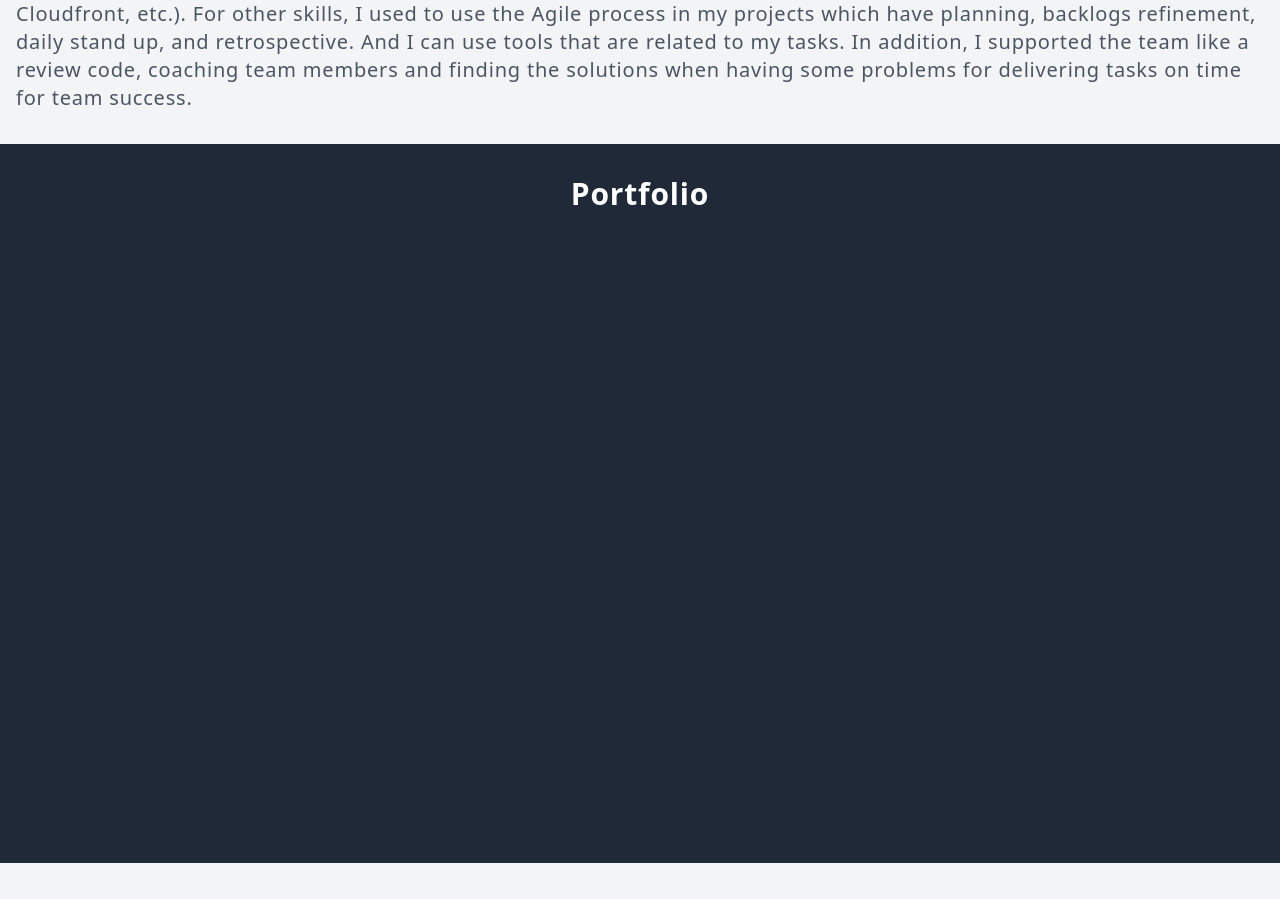
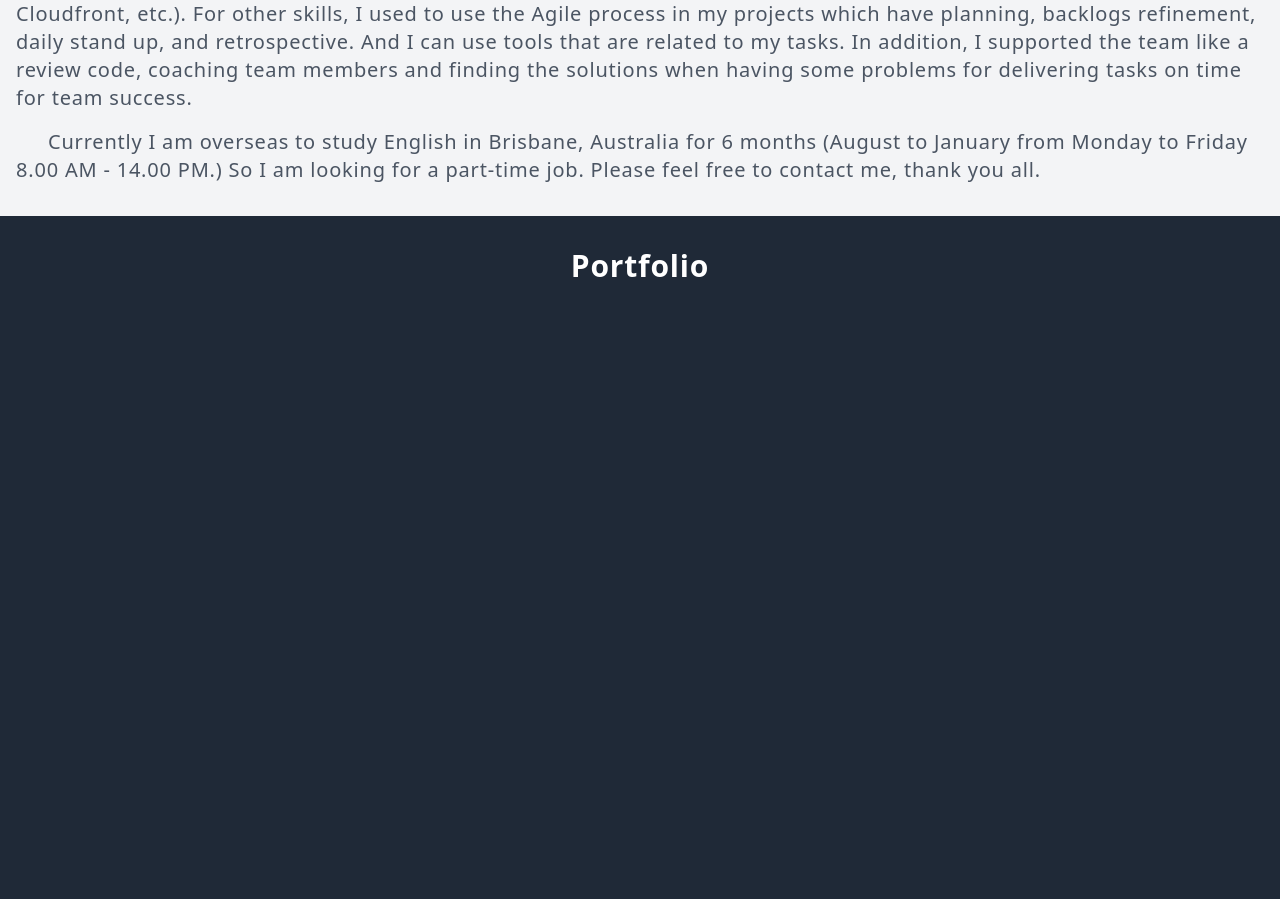
Before and after one commit to srankmeng/personal-web, a Nuxt app: page / in a window 1280 px wide. Shown: the part 940-1839 px from the top of the page. Built offline with nearby package versions, Linux system fonts and the light colour scheme.

Commit message:
Add currently

```diff
--- a/components/Greeting.vue
+++ b/components/Greeting.vue
@@ -3,7 +3,7 @@
     <p class="font-bold text-xl sm:text-3xl text-gray-900">
       Hello & Welcome to my website
     </p>
-    <p class="text-sm sm:text-xl my-4">
+    <p class="text-sm sm:text-xl my-4" style="text-indent: 32px">
       I am a team lead & web developer who wants to improve my skill always. I
       have several experiences with software development. For technical skills
       such as frontend, backend, automated testing, and AWS services (EC2, S3,
@@ -13,6 +13,12 @@
       tasks. In addition, I supported the team like a review code, coaching team
       members and finding the solutions when having some problems for delivering
       tasks on time for team success.
+    </p>
+    <p class="text-sm sm:text-xl my-4" style="text-indent: 32px">
+      Currently I am overseas to study English in Brisbane, Australia for 6
+      months (August to January from Monday to Friday 8.00 AM - 14.00 PM.) So I
+      am looking for a part-time job. Please feel free to contact me, thank you
+      all.
     </p>
   </div>
 </template>
--- a/components/Portfolio.vue
+++ b/components/Portfolio.vue
@@ -112,12 +112,13 @@
             <div class="text-sm sm:text-base space-y-1 font-medium">
               <div class="text-white">
                 KASETTUNJAI
+                <div class="inline-block my-1">
                   <a
                     href="https://apps.apple.com/th/app/%E0%B9%80%E0%B8%81%E0%B8%A9%E0%B8%95%E0%B8%A3%E0%B8%97-%E0%B8%99%E0%B9%83%E0%B8%88-%E0%B8%99-%E0%B8%81%E0%B8%9A-%E0%B8%99/id1623517440"
                     target="_blank"
                   >
                     <img
-                    class="inline-block ml-1"
+                      class="inline-block mr-1"
                       style="width: 70px"
                       src="~/assets/apple_store.png"
                       alt="apple store"
@@ -127,11 +128,12 @@
                     target="_blank"
                   >
                     <img
-                    class="inline-block ml-1"
+                      class="inline-block"
                       style="width: 70px"
                       src="~/assets/play_store.png"
                       alt="apple store"
                   /></a>
+                </div>
               </div>
               <div class="text-sm sm:text-base text-gray-400">
                 Mobile agriculture application. The platform have client app,
```
Lines whose indentation alone changed are shown as unchanged.
